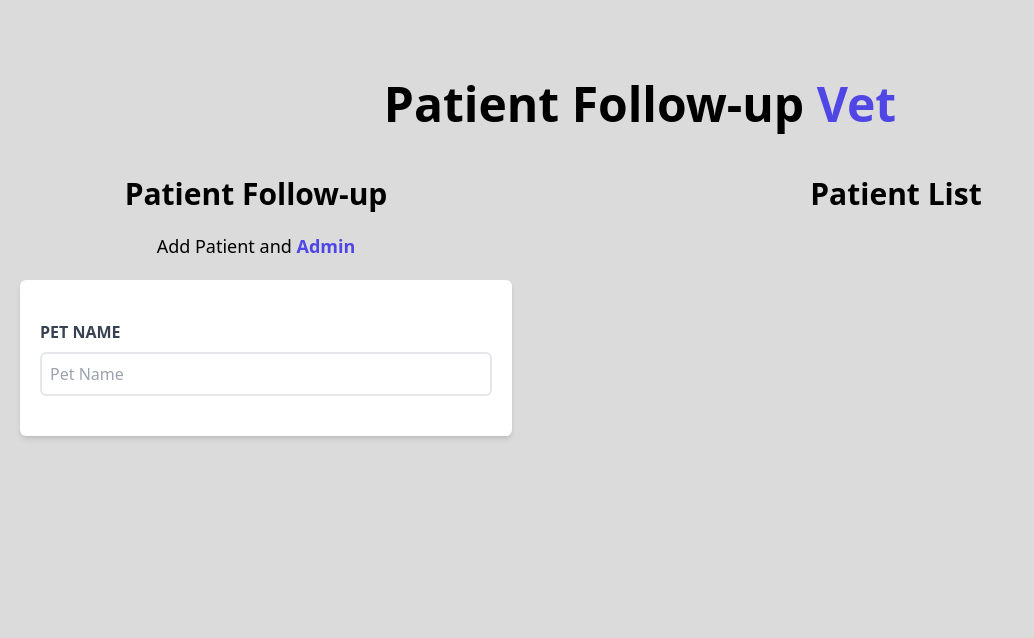
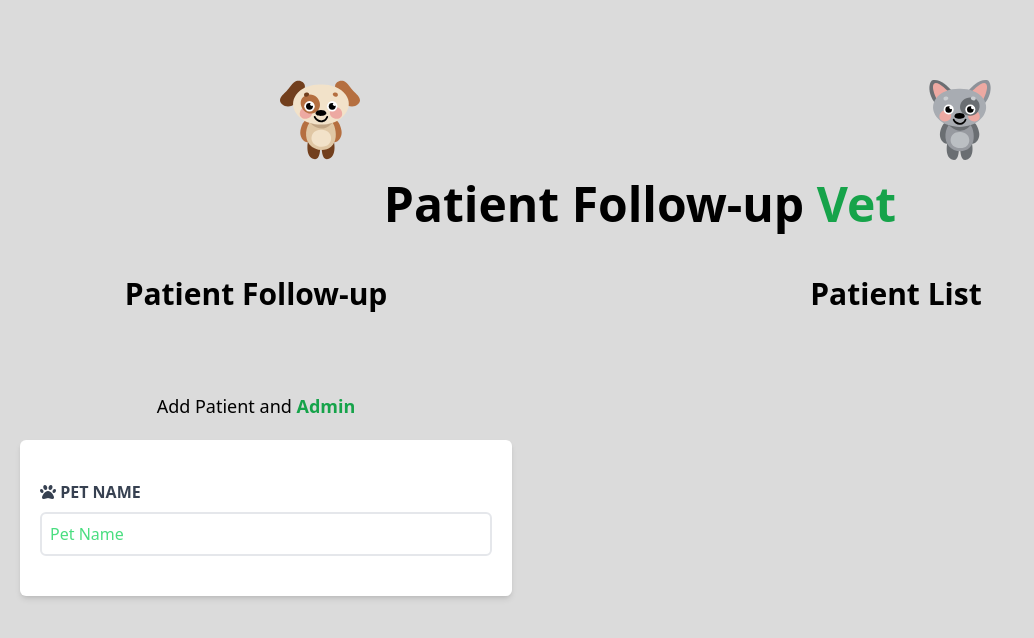
Before and after one commit to ClondonoM/react-tailwind-vet-app, a React (Create React App) app: page / in a window 1280 px wide. Shown: the top 638 px of the page, without its empty margins (0-1034 px from the left). Built offline with nearby package versions, Linux system fonts and the light colour scheme.

Commit message:
working in form

```diff
--- a/public/index.html
+++ b/public/index.html
@@ -9,6 +9,13 @@
     />
     <link rel="manifest" href="%PUBLIC_URL%/manifest.json" />
     <title>Vet Appointments App</title>
+    <link
+      rel="stylesheet"
+      href="https://cdnjs.cloudflare.com/ajax/libs/font-awesome/6.1.1/css/all.min.css"
+      integrity="sha512-KfkfwYDsLkIlwQp6LFnl8zNdLGxu9YAA1QvwINks4PhcElQSvqcyVLLD9aMhXd13uQjoXtEKNosOWaZqXgel0g=="
+      crossorigin="anonymous"
+      referrerpolicy="no-referrer"
+    />
   </head>
   <body>
     <noscript>You need to enable JavaScript to run this app.</noscript>
--- a/src/components/Form.js
+++ b/src/components/Form.js
@@ -1,10 +1,9 @@
 const Form = () => {
   return (
     <div className='md:w-1/2 lg:w-2/5'>
-      <h2 className='font-black text-3xl text-center'>Patient Follow-up</h2>
-      <p className='text-lg mt-5 text-center mb-5'>
-        Add Patient and{' '}
-        <span className='text-indigo-600 font-bold '>Admin</span>
+      <h2 className='font-black text-3xl text-center '>Patient Follow-up</h2>
+      <p className='text-lg mt-20 text-center mb-5'>
+        Add Patient and <span className='text-green-600 font-bold '>Admin</span>
       </p>
       <form className='bg-white shadow-md rounded-md py-10 px-5 ml-5'>
         <div className=''>
@@ -12,13 +11,13 @@ const Form = () => {
             htmlFor='pet'
             className='block text-gray-700 uppercase font-bold'
           >
-            Pet Name{' '}
+            <i class='fa-solid fa-paw'> </i> Pet Name{' '}
           </label>
           <input
             type='text'
             id='pet'
             placeholder='Pet Name'
-            className='border-2 w-full p-2 mt-2 placeholder-gray-400 rounded-md'
+            className='border-2 w-full p-2 mt-2 placeholder-green-400 rounded-md'
           />
         </div>
       </form>
--- a/src/components/Header.js
+++ b/src/components/Header.js
@@ -1,8 +1,17 @@
+import dog from '../assets/dog.svg';
+import cat from '../assets/cat.svg';
+
 const Header = () => {
   return (
-    <h1 className='font-black text-5xl text-center w-2/3 md:mx-auto'>
-      Patient Follow-up <span className='text-indigo-600'>Vet</span>
-    </h1>
+    <>
+      <div className='container flex mb-5 justify-around '>
+        <img src={dog} alt='dog.svg' width='80px' />
+        <img src={cat} alt='cat.svg' width='80px' />
+      </div>
+      <h1 className='font-black text-5xl text-center w-2/3 md:mx-auto'>
+        Patient Follow-up <span className='text-green-600'>Vet</span>
+      </h1>
+    </>
   );
 };
 
```
Also changed, not shown: src/assets/cat.svg (added), src/assets/dog.svg (added).
